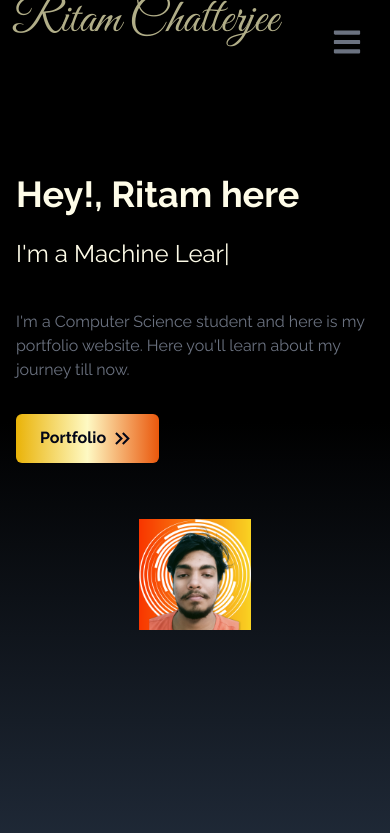
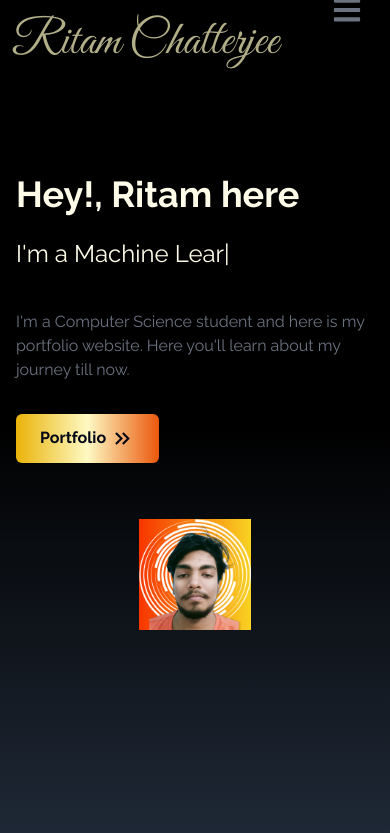
Before and after one commit to regnna/Portfolio, a React (Create React App) app: page / in a window 390 px wide. Shown: the top 833 px of the page. Built offline with nearby package versions, Linux system fonts and the light colour scheme; a web font is replaced by a local one.

Commit message:
chore: mobile nav

```diff
--- a/src/components/NavBar.jsx
+++ b/src/components/NavBar.jsx
@@ -29,10 +29,10 @@
         },
     ];
   return (
-    <div className="flex justify-between items-center  w-full h-[10vw] px-[3vw] sm:pt-[1dvh]  md:pt-[3dvh] lg:pt-[1dvh] w-screen-30:pt-[1dvh] bg-black fixed">
+    <div className="flex justify-between items-center  w-full h-[5vw] px-[3vw] sm:pt-[1dvh]  md:pt-[3dvh] lg:pt-[1dvh] w-screen-30:pt-[1dvh] bg-black fixed">
         <div >
             <h1 className="text-5xl font-signature  text-yellow-100">
-                <div className='animate-pulse mt-23 md:mt-0 lg:mt-0'>Ritam Chatterjee</div>
+                <div className='animate-pulse mt-16 md:mt-0 lg:mt-0'>Ritam Chatterjee</div>
             </h1>
         </div>
 
@@ -44,7 +44,7 @@
             ))}
             </ul>
 
-            <div onClick={()=> setNav(!nav)} className='cursor-pointer mt-11 pr-4 z-10 text-gray-500 md:hidden'>
+            <div onClick={()=> setNav(!nav)} className='cursor-pointer mt-13 pr-4 z-10 text-gray-500 md:hidden'>
                 {nav ? <FaTimes size={30}/> : <FaBars size={30} />}
             </div>
            {nav && (
```
